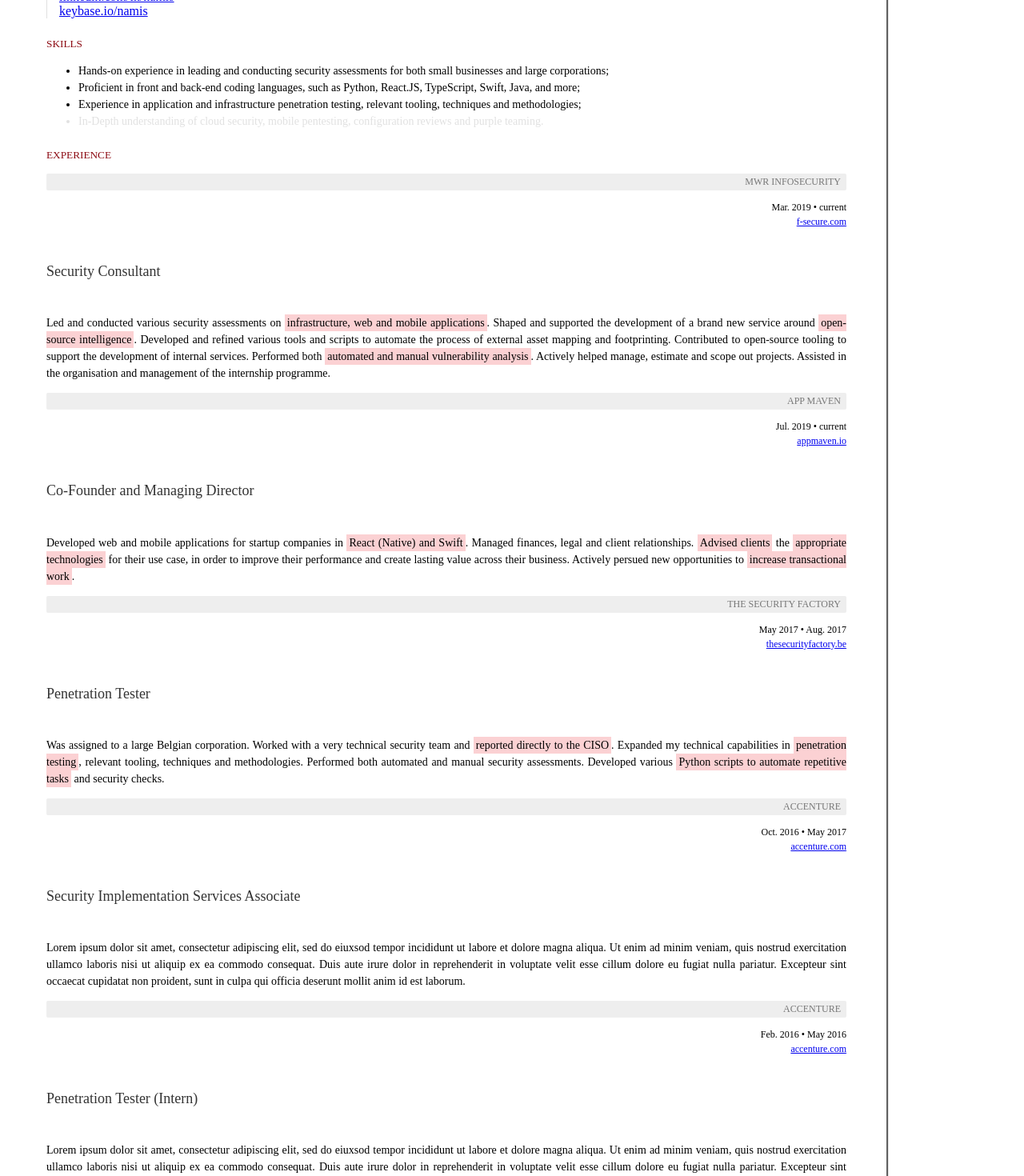
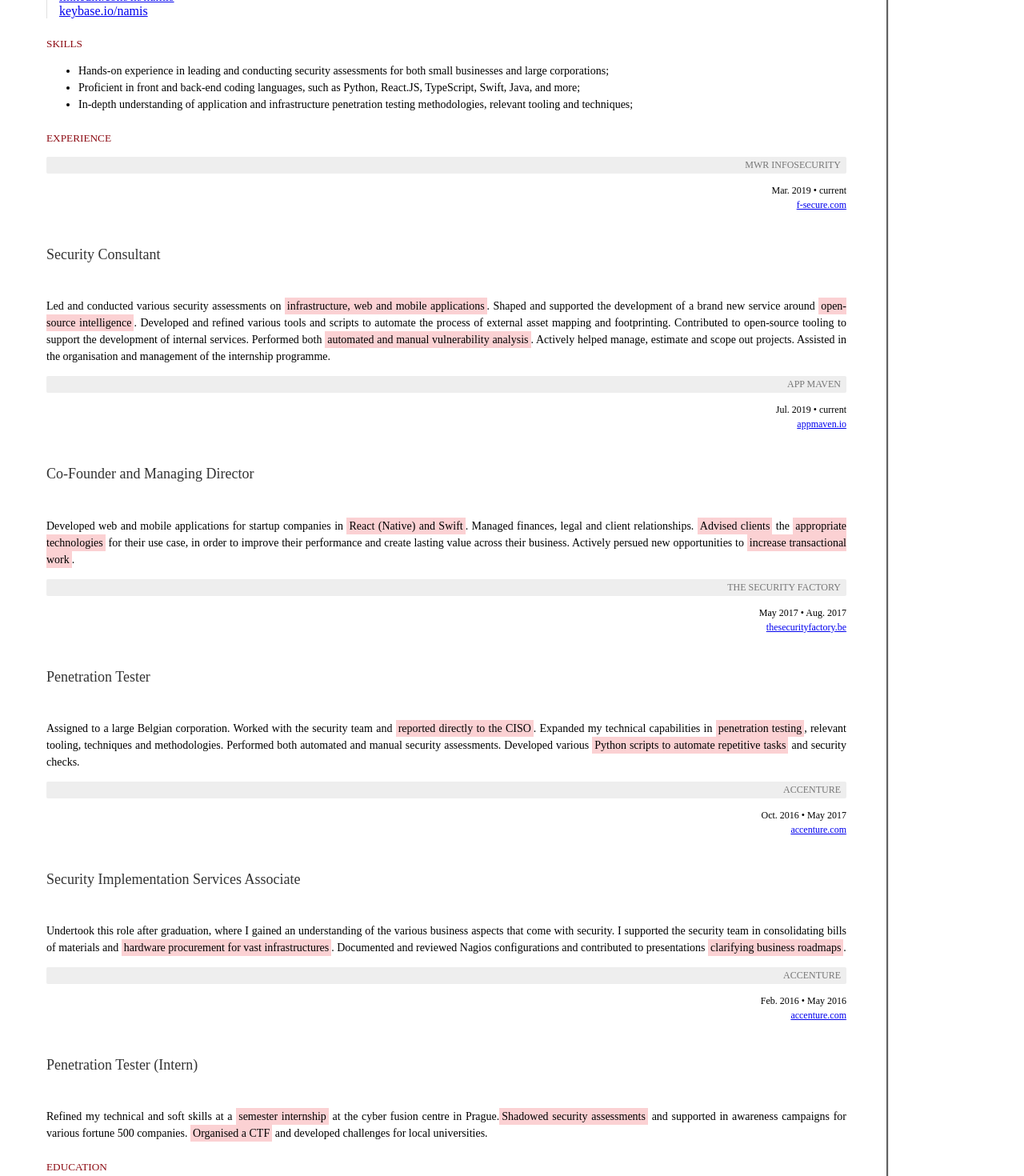
Before and after one commit to shahnami/shahnami.github.io, a Next.js app: page / in a window 1280 px wide. Shown: the part 460-1930 px from the top of the page at 80% size. Built offline with nearby package versions, Linux system fonts and the light colour scheme.

Commit message:
More text

```diff
--- a/components/MyCV.tsx
+++ b/components/MyCV.tsx
@@ -156,7 +156,7 @@ const MyCV: React.FC<{}> = () => {
 								Background in <b>development</b>. Experience in{' '}
 								<b>security</b>
 								<br />
-								Ambition to learn. Looking for growth.
+								Ambition to learn and looking for growth.
 							</SDescription>
 						</SRow>
 					</SCol>
@@ -210,14 +210,15 @@ const MyCV: React.FC<{}> = () => {
 									TypeScript, Swift, Java, and more;
 								</li>
 								<li>
-									Experience in application and infrastructure
-									penetration testing, relevant tooling,
-									techniques and methodologies;
+									In-depth understanding of application and
+									infrastructure penetration testing
+									methodologies, relevant tooling and
+									techniques;
 								</li>
-								<li style={{ color: '#E1E1E1' }}>
-									In-Depth understanding of cloud security,
-									mobile pentesting, configuration reviews and
-									purple teaming.
+								<li style={{ display: 'none' }}>
+									Making headway in cloud security, mobile
+									pentesting, configuration reviews and purple
+									teaming.
 								</li>
 							</SList>
 						</SRow>
@@ -334,9 +335,8 @@ const MyCV: React.FC<{}> = () => {
 							<SCol>
 								<SDetailTitle>Penetration Tester</SDetailTitle>
 								<SParagraph>
-									Was assigned to a large Belgian corporation.
-									Worked with a very technical security team
-									and{' '}
+									Assigned to a large Belgian corporation.
+									Worked with the security team and{' '}
 									<SHighlight>
 										reported directly to the CISO
 									</SHighlight>
@@ -373,17 +373,22 @@ const MyCV: React.FC<{}> = () => {
 									Security Implementation Services Associate
 								</SDetailTitle>
 								<SParagraph>
-									Lorem ipsum dolor sit amet, consectetur
-									adipiscing elit, sed do eiuxsod tempor
-									incididunt ut labore et dolore magna aliqua.
-									Ut enim ad minim veniam, quis nostrud
-									exercitation ullamco laboris nisi ut aliquip
-									ex ea commodo consequat. Duis aute irure
-									dolor in reprehenderit in voluptate velit
-									esse cillum dolore eu fugiat nulla pariatur.
-									Excepteur sint occaecat cupidatat non
-									proident, sunt in culpa qui officia deserunt
-									mollit anim id est laborum.
+									Undertook this role after graduation, where
+									I gained an understanding of the various
+									business aspects that come with security. I
+									supported the security team in consolidating
+									bills of materials and{' '}
+									<SHighlight>
+										hardware procurement for vast
+										infrastructures
+									</SHighlight>
+									. Documented and reviewed Nagios
+									configurations and contributed to
+									presentations{' '}
+									<SHighlight>
+										clarifying business roadmaps
+									</SHighlight>
+									.
 								</SParagraph>
 							</SCol>
 						</SRow>
@@ -406,17 +411,16 @@ const MyCV: React.FC<{}> = () => {
 									Penetration Tester (Intern)
 								</SDetailTitle>
 								<SParagraph>
-									Lorem ipsum dolor sit amet, consectetur
-									adipiscing elit, sed do eiuxsod tempor
-									incididunt ut labore et dolore magna aliqua.
-									Ut enim ad minim veniam, quis nostrud
-									exercitation ullamco laboris nisi ut aliquip
-									ex ea commodo consequat. Duis aute irure
-									dolor in reprehenderit in voluptate velit
-									esse cillum dolore eu fugiat nulla pariatur.
-									Excepteur sint occaecat cupidatat non
-									proident, sunt in culpa qui officia deserunt
-									mollit anim id est laborum.
+									Refined my technical and soft skills at a{' '}
+									<SHighlight>semester internship</SHighlight>{' '}
+									at the cyber fusion centre in Prague.
+									<SHighlight>
+										Shadowed security assessments
+									</SHighlight>{' '}
+									and supported in awareness campaigns for
+									various fortune 500 companies.{' '}
+									<SHighlight>Organised a CTF</SHighlight> and
+									developed challenges for local universities.
 								</SParagraph>
 							</SCol>
 						</SRow>
```
